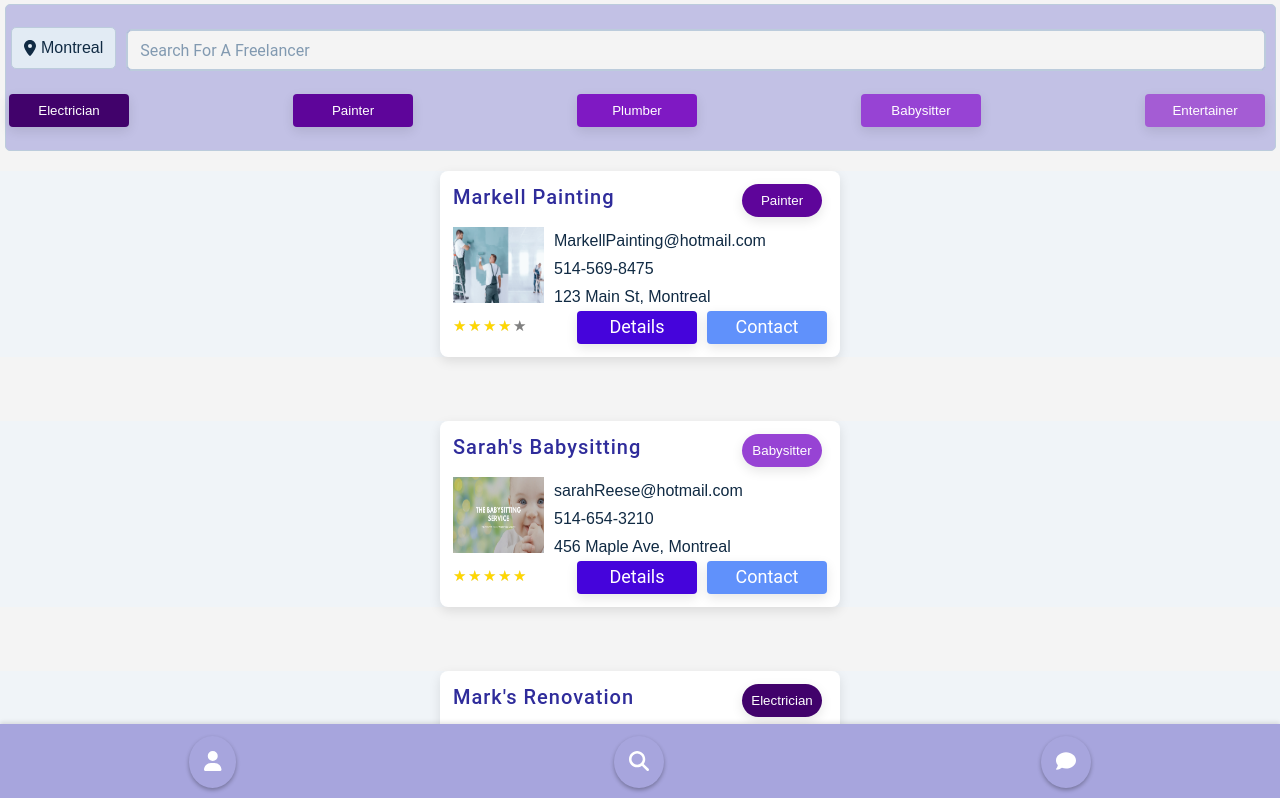
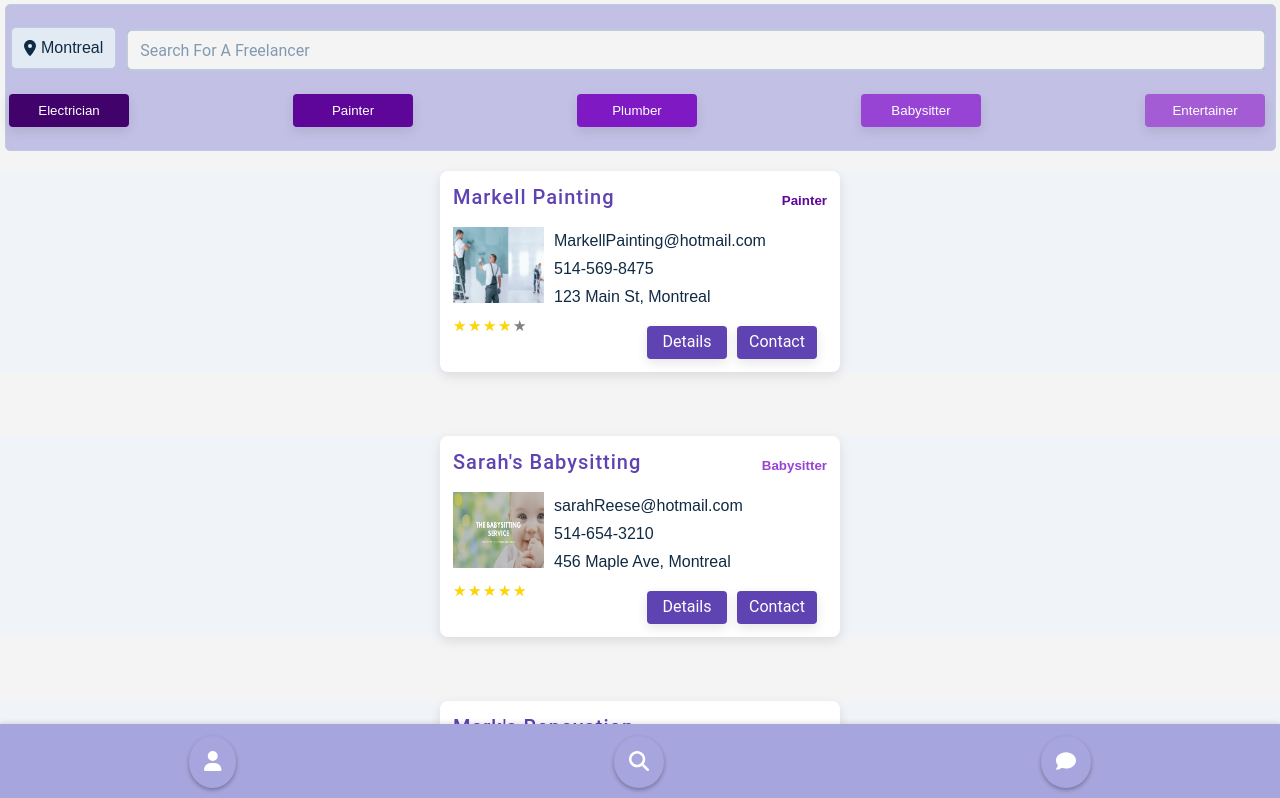
Before and after one commit to laurenrigante/Hire-Me, a React (Create React App) app in the folder hire-me/: page / in a window 1280 px wide. Shown: the top 798 px of the page. Built offline with nearby package versions, Linux system fonts and the light colour scheme; grey boxes are pictures that could not be loaded.

Commit message:
updating freelancer tpy etag as well as button colors and business color

```diff
--- a/hire-me/src/components/BusinessComponent.jsx
+++ b/hire-me/src/components/BusinessComponent.jsx
@@ -23,9 +23,10 @@ const BusinessComponent = ({ businessData }) => {
     <div className="condo-details-container">
       <div className="condo-info">
         <div className="condo-name-user-tag">
-          <h2>{businessName}</h2>
+          <h2 style={{color:"#5f43b2"}}>{businessName}</h2>
           <button
             className={`filter-button-${freelanceType.toLowerCase()} label`}
+
           >
             {freelanceType}
           </button>
@@ -50,16 +51,18 @@ const BusinessComponent = ({ businessData }) => {
               );
             })}
           </div>
-          <div className="button-group">
+          <div className="button-group" style={{paddingTop:"15px"}}>
             <button
               className="details-button"
               onClick={() => navigate(`/freelancer/${businessId}`)}
+              style={{fontSize:"16px",width:"80px" }}
             >
               Details
             </button>
             <button
-              className="contact-button"
+              className="details-button"
               onClick={() => navigate(`/chat`)}
+              style={{fontSize:"16px", width:"80px",}}
             >
               Contact
             </button>
--- a/hire-me/src/styling/BusinessComponent.css
+++ b/hire-me/src/styling/BusinessComponent.css
@@ -5,7 +5,7 @@ h2 {
   font-family: "Roboto", sans-serif;
   position: relative;
   margin-bottom: 3px;
-  color: #2f2c9b;
+  color: #5f43b2;
   font-size: 20px;
   font-weight: 500;
 }
@@ -13,7 +13,7 @@ h2 {
 .star-rating {
   top: 3;
   right: 3%;
-  z-index: 1; /* Ensure stars are placed on top */
+  z-index: 1;
 }
 
 .condo-details-container {
@@ -74,26 +74,6 @@ h2 {
   border-radius: 0%;
 }
 
-/* Tag styles */
-.user-tag {
-  /* Shared styles for both renter and owner */
-  border-radius: 5px;
-  display: flex;
-  justify-content: center;
-  align-items: center;
-  padding: 4px 8px;
-  height: 28px;
-  width: 74px;
-  font-size: 20px;
-  font-family: "Roboto", sans-serif;
-  font-weight: lighter;
-}
-
-.renter {
-  /* Styles specific to renter */
-  background-color: #77caf8;
-  color: black;
-}
 
 
 
@@ -120,8 +100,7 @@ h2 {
 
 .details-button {
   font-family: "Roboto", sans-serif;
-  font-size: 18px;
-  background-color: rgb(69, 4, 219);
+  background-color:#5f43b2;
   color: #fff;
   border: none;
   border-radius: 4px;
@@ -129,14 +108,12 @@ h2 {
   transition: all 0.3s ease;
   box-shadow: 0 4px 12px rgba(0, 0, 0, 0.1);
   height: 33px;
-  width: 120px;
   margin-right: 10px; /* Add margin to separate buttons */
 }
 
-.contact-button {
+.details-button:hover {
   font-family: "Roboto", sans-serif;
-  font-size: 18px;
-  background-color: #6091fb; /* Change color for the contact button */
+  background-color:#453183;
   color: #fff;
   border: none;
   border-radius: 4px;
@@ -144,7 +121,7 @@ h2 {
   transition: all 0.3s ease;
   box-shadow: 0 4px 12px rgba(0, 0, 0, 0.1);
   height: 33px;
-  width: 120px;
+  margin-right: 10px; /* Add margin to separate buttons */
 }
 .rating-buttons{
   display: flex;
@@ -152,7 +129,33 @@ h2 {
   justify-content: space-between;
 }
 
-.label{
-  border-radius: 50px;
-  width: 80px;
+.label {
+  background-color: transparent;
+  font-weight: bold;
+  box-shadow: none;
+  padding-right:0px;
+  margin-right:0px;
+  padding-left:13%;
+  width:auto;
 }
+
+/* Set specific text colors for each freelancer type */
+.filter-button-electrician.label {
+  color: #41026b; /* Electrician type color */
+}
+
+.filter-button-painter.label {
+  color: #5e059a; /* Painter type color */
+}
+
+.filter-button-plumber.label {
+  color: #7f19c3; /* Plumber type color */
+}
+
+.filter-button-babysitter.label {
+  color: rgb(151, 67, 212); /* Babysitter type color */
+}
+
+.filter-button-entertainer.label {
+  color: #a45cd4; /* Entertainer type color */
+}
```
